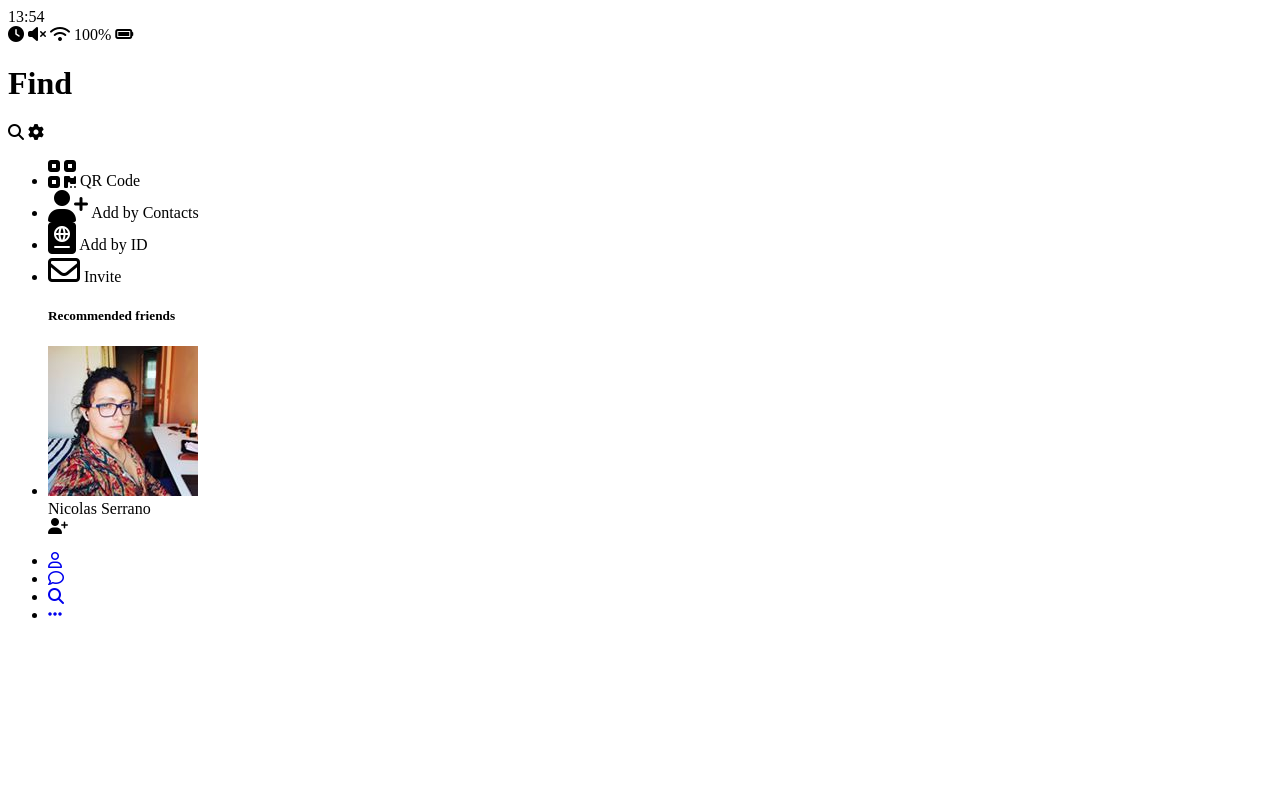
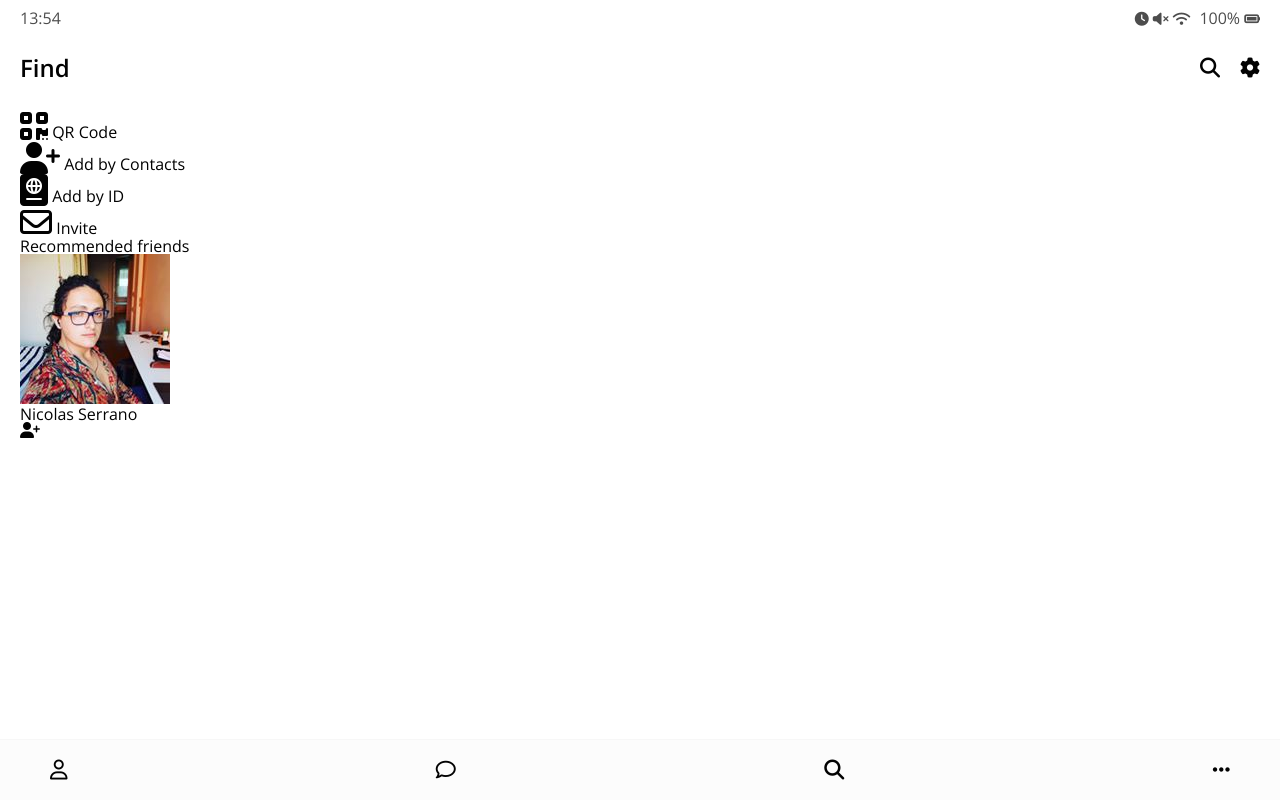
Before and after one commit to JOOHYUN-KANG/kakao-clone-jh, a plain HTML site: page find.html in a window 1280 px wide. Drawn offline with nearby package versions, Linux system fonts and the light colour scheme.

Commit message:
Day9
Day 9
CSS #2.0~2.3

```diff
--- /dev/null
+++ b/css/header.css
@@ -0,0 +1,25 @@
+.header {
+  display: flex;
+  justify-content: space-between;
+  align-items: center;
+  margin-bottom: 30px;
+}
+
+.header .header__title {
+  font-size: 24px;
+  font-weight: 600;
+}
+.header .header__icon {
+  font-size: 20px;
+  margin-left: 20px;
+  cursor: pointer;
+}
+.header .header__header-column {
+  display: flex;
+  align-items: center;
+}
+
+.header .header__back-btn {
+  font-size: 24px;
+  margin-right: 20px;
+}
--- /dev/null
+++ b/css/nav-bar.css
@@ -0,0 +1,18 @@
+.nav {
+  position: fixed;
+  width: 100%;
+  background-color: #fcfcfc;
+  padding: 20px 50px;
+  left: 0px;
+  bottom: 0px;
+  border-top: 1px solid #f7f7f7;
+}
+
+.nav .nav__list {
+  display: flex;
+  justify-content: space-between;
+}
+
+.nav i {
+  font-size: 20px;
+}
--- /dev/null
+++ b/css/reset.css
@@ -0,0 +1,129 @@
+/* http://meyerweb.com/eric/tools/css/reset/
+   v2.0 | 20110126
+   License: none (public domain)
+*/
+
+html,
+body,
+div,
+span,
+applet,
+object,
+iframe,
+h1,
+h2,
+h3,
+h4,
+h5,
+h6,
+p,
+blockquote,
+pre,
+a,
+abbr,
+acronym,
+address,
+big,
+cite,
+code,
+del,
+dfn,
+em,
+img,
+ins,
+kbd,
+q,
+s,
+samp,
+small,
+strike,
+strong,
+sub,
+sup,
+tt,
+var,
+b,
+u,
+i,
+center,
+dl,
+dt,
+dd,
+ol,
+ul,
+li,
+fieldset,
+form,
+label,
+legend,
+table,
+caption,
+tbody,
+tfoot,
+thead,
+tr,
+th,
+td,
+article,
+aside,
+canvas,
+details,
+embed,
+figure,
+figcaption,
+footer,
+header,
+hgroup,
+menu,
+nav,
+output,
+ruby,
+section,
+summary,
+time,
+mark,
+audio,
+video {
+  margin: 0;
+  padding: 0;
+  border: 0;
+  font-size: 100%;
+  font: inherit;
+  vertical-align: baseline;
+}
+/* HTML5 display-role reset for older browsers */
+article,
+aside,
+details,
+figcaption,
+figure,
+footer,
+header,
+hgroup,
+menu,
+nav,
+section {
+  display: block;
+}
+body {
+  line-height: 1;
+}
+ol,
+ul {
+  list-style: none;
+}
+blockquote,
+q {
+  quotes: none;
+}
+blockquote:before,
+blockquote:after,
+q:before,
+q:after {
+  content: "";
+  content: none;
+}
+table {
+  border-collapse: collapse;
+  border-spacing: 0;
+}
--- /dev/null
+++ b/css/status-bar.css
@@ -0,0 +1,14 @@
+.status-bar {
+  display: flex;
+  justify-content: space-between;
+  margin-bottom: 30px;
+  opacity: 0.7;
+}
+
+.status-bar i {
+  font-size: 14px;
+}
+
+.status-bar__battery-level {
+  margin-left: 5px;
+}
--- /dev/null
+++ b/css/styles.css
@@ -0,0 +1,19 @@
+@import url("https://fonts.googleapis.com/css?family=Open+Sans:400,600&display=swap");
+@import "reset.css";
+@import "status-bar.css";
+@import "header.css";
+@import "nav-bar.css";
+
+* {
+  box-sizing: border-box;
+}
+body {
+  background-color: white;
+  padding: 10px 20px;
+  color: #020202;
+  font-family: "Open Sans", sans-serif;
+}
+
+a {
+  color: inherit;
+}
--- a/find.html
+++ b/find.html
@@ -8,6 +8,7 @@
       src="https://kit.fontawesome.com/cde99bf904.js"
       crossorigin="anonymous"
     ></script>
+    <link rel="stylesheet" href="css/styles.css"" />
     <title>Find | Kakao Clone</title>
   </head>
   <body>
```
Also changed, not shown: chat.html (+4 -3 lines), friends.html (+1 -0 lines), index.html (+1 -0 lines), more.html (+1 -0 lines), settings.html (+2 -1 lines).
